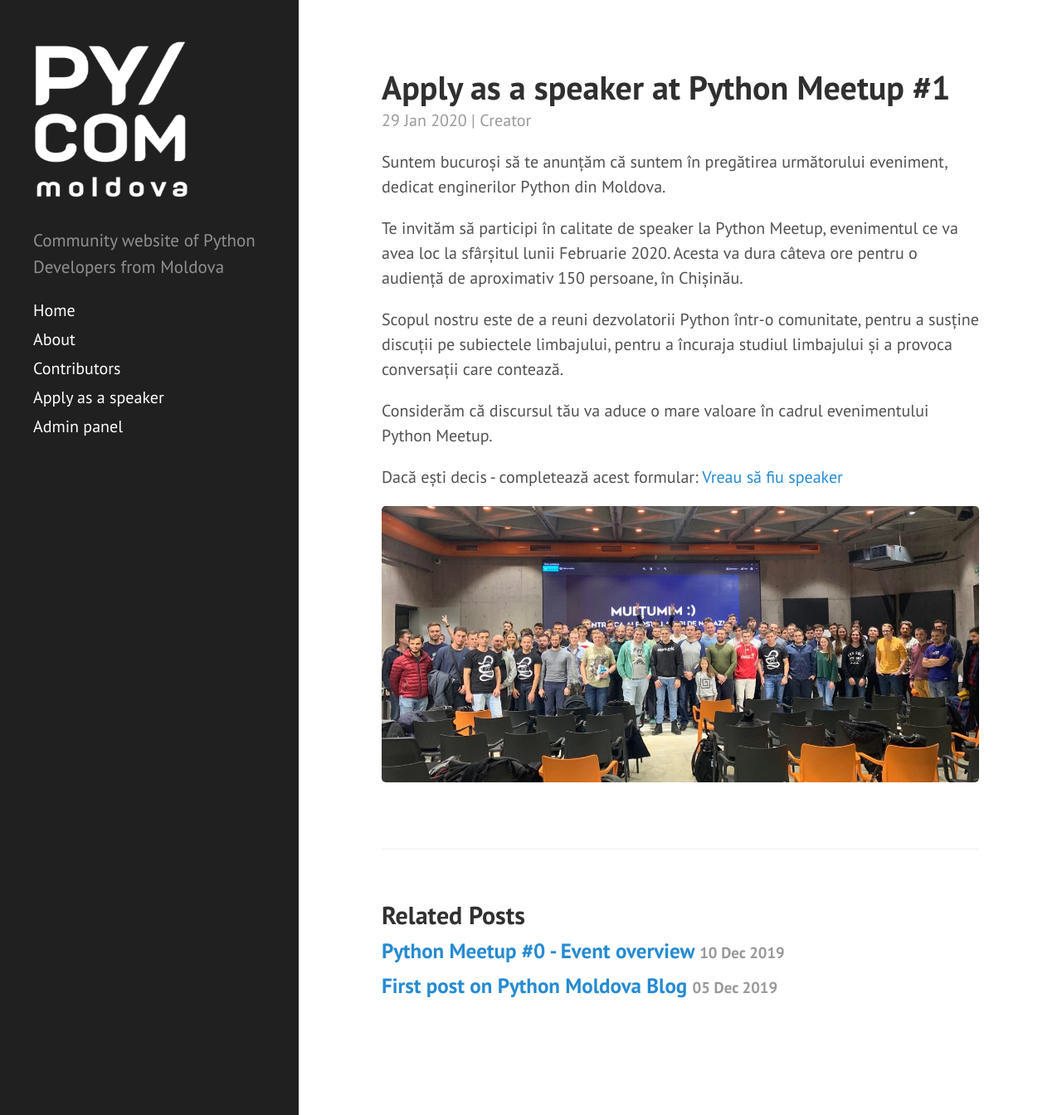
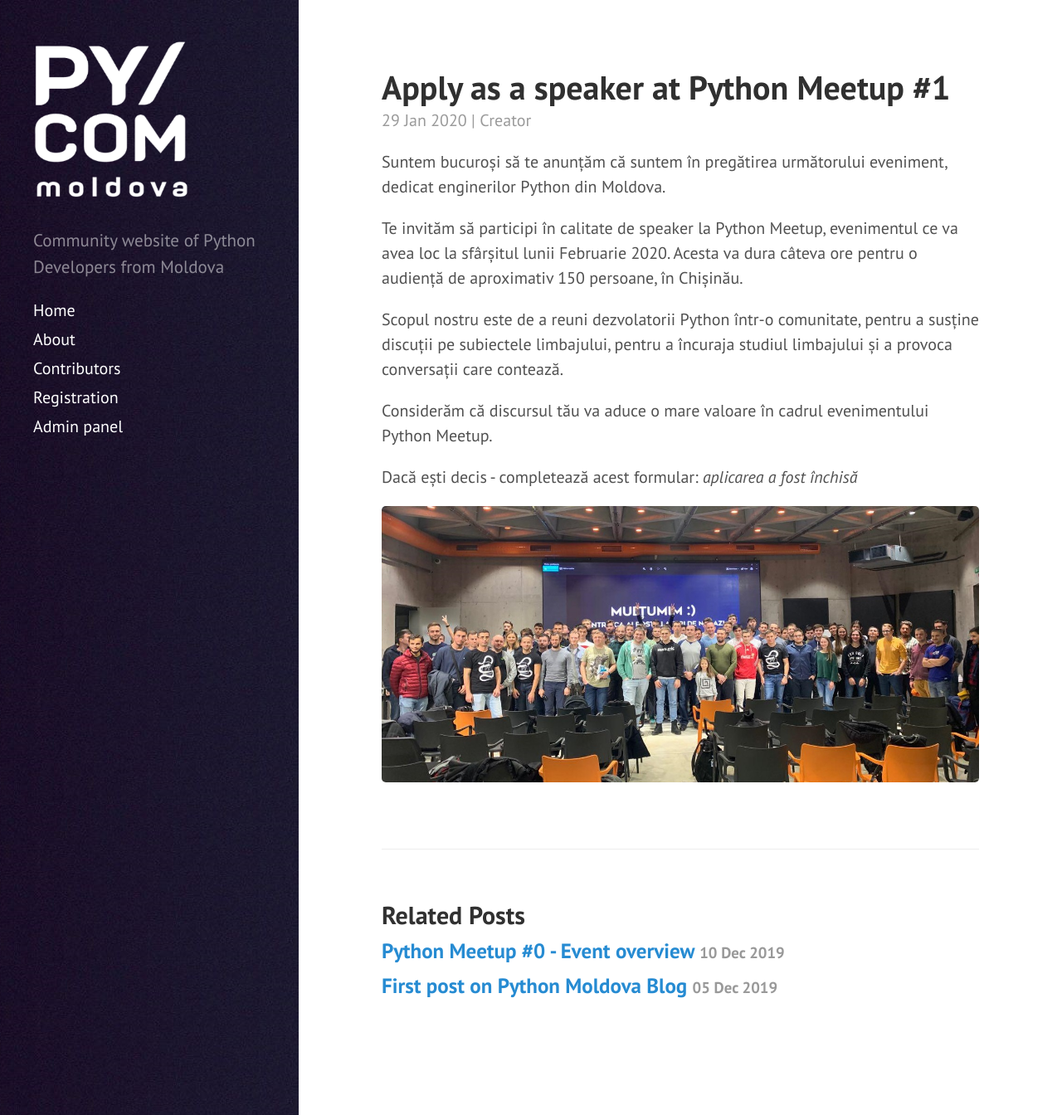
Before and after one commit to uoxiu/python-moldova, a Jekyll site: the page built from _posts/2020-01-29-apply-to-be-a-speaker.md, in a window 1280 px wide and 1344 px high. Shown: the whole window at 83% size. Built offline with Jekyll 4.4.1, drawn with Linux system fonts in a browser that asks for light colours.

Commit message:
prepare registration form

```diff
--- a/_posts/2020-01-29-apply-to-be-a-speaker.md
+++ b/_posts/2020-01-29-apply-to-be-a-speaker.md
@@ -13,7 +13,7 @@
 
 Considerăm că discursul tău va aduce o mare valoare în cadrul evenimentului Python Meetup.
 
-Dacă ești decis - completează acest formular: [Vreau să fiu speaker](/speaker.html)
+Dacă ești decis - completează acest formular: _aplicarea a fost închisă_
 
 
 ![Community photo](/public/assets/common/community.jpg)
--- a/public/css/hyde.css
+++ b/public/css/hyde.css
@@ -57,7 +57,7 @@
   text-align: center;
   padding: 2rem 1rem;
   color: rgba(255,255,255,.5);
-  background-color: #202020;
+  background: url('/public/assets/common/pbg.png') #1c142c;
 }
 @media (min-width: 48em) {
   .sidebar {
@@ -267,7 +267,6 @@
   padding: 16px 30px;
   margin-bottom: 0;
   font-size: 18px;
-  font-weight: 400;
   line-height: 1.42857143;
   text-align: center;
   white-space: nowrap;
@@ -280,10 +279,11 @@
   -ms-user-select: none;
   user-select: none;
   background-image: none;
-  border: 1px solid #ccc;
+  border: 1px solid #1b132b;
   border-radius: 4px;
-  color: #333;
-  background-color: #fff;
+  color: #f9f9f9;
+  background-color: #4f456f;
+  font-weight: bold;
 }
 
 ::placeholder {
```
Also changed, not shown: registration.html (renamed from _registration.html, +9 -3 lines), thank.html (+7 -2 lines), _speaker.html (renamed from speaker.html), public/assets/common/pbg.png (added).
